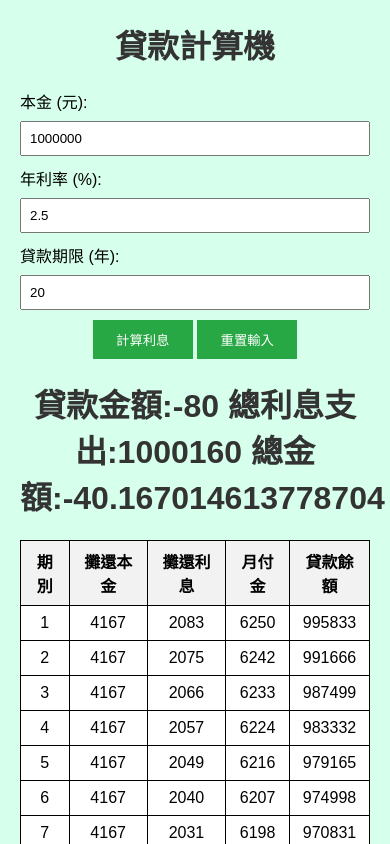
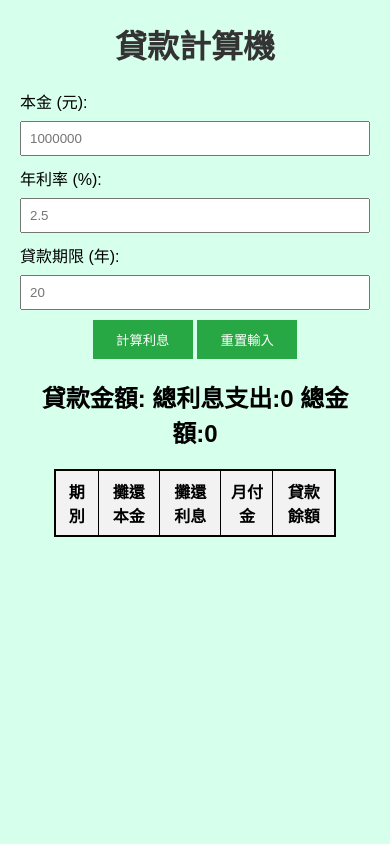
Before and after one commit to 999Tommy555/loancalc, a plain HTML site: page index.html in a window 390 px wide. Both pictures are taken after a click on the button "計算利息". Shown: the top 844 px of the page. Drawn offline with Linux system fonts and the light colour scheme.

Commit message:
完成表格縮放

```diff
--- a/index.html
+++ b/index.html
@@ -73,6 +73,26 @@
     thead {
       background-color: #f2f2f2;
     }
+
+    #tableContainer {
+      max-height: 400px;
+      overflow-y: auto;
+      border: 1px solid black;
+      width: 60%;
+      margin: 0 auto;
+    }
+
+    @media screen and (max-width: 1024px) {
+      #tableContainer {
+        width: 80%;
+      }
+    }
+
+    @media screen and (max-width: 60px) {
+      #tableContainer {
+        width: 100%;
+      }
+    }
   </style>
 </head>
 
@@ -81,13 +101,13 @@
 
   <form action="">
     <label for="principal">本金 (元):</label>
-    <input type="number" id="principal" name="principal" value="1000000" required>
+    <input type="number" id="principal" name="principal" placeholder="1000000" required>
     <br>
     <label for="rate">年利率 (%):</label>
-    <input type="number" id="rate" name="rate" step="0.01" value="2.5" required>
+    <input type="number" id="rate" name="rate" step="0.01" placeholder="2.5" required>
     <br>
     <label for="time">貸款期限 (年):</label>
-    <input type="number" id="time" name="time" value="20" required>
+    <input type="number" id="time" name="time" placeholder="20" required>
     <br>
     <div class="buttons">
       <button type="button" id="calc">計算利息</button>
@@ -98,6 +118,7 @@
 
 
   </div>
+  <div id="tableContainer">
     <table id="resultTable">
       <thead>
         <tr>
@@ -112,7 +133,7 @@
 
       </tbody>
     </table>
-
+  </div>
 
 
   <script>
@@ -125,10 +146,12 @@
 
     console.log(principalE1, rateE1, timeE1, resultTableE1);
 
-    function reset() {
+    function reset_input() {
       principalE1.innerHTML = "";
       rateE1.innerHTML = "";
       timeE1.innerHTML = "";
+      resultE1.innerHTML = "";
+      resultTableE1.innerHTML = "";
     }
     calcE1.addEventListener("click", () => {
       let principal = principalE1.value;
@@ -142,26 +165,26 @@
       //1.計算每月應還本金
       let month_pay = Math.round(principal / months);
       let tempHtml = "";
+      let total_interest = 0;
       for (let i = 0; i < months; i++) {
         //計算每月利息
         let interest = Math.round(principal * month_rate);
+        total_interest += interest;
         //本金減去每個月應還本金
         principal -= month_pay;
         //每月應還(本金+利息),剩餘貸款
         tempHtml += "<tr>";
         if (i == months - 1) {
-          tempHtml += `<td>${i + 1}</td><td>${month_pay}</td><td>${interest}</td><td>${month_pay + interest + principal}</td><td>${0}</td>`;
+          tempHtml += `<td>${i + 1}</td><td>${month_pay}</td><td>${interest}</td>
+          <td>${month_pay + interest + principal}</td><td>${0}</td>`;
         } else {
-          tempHtml += `<td>${i + 1}</td><td>${month_pay}</td><td>${interest}</td><td>${month_pay + interest}</td><td>${principal}</td>`;
+          tempHtml += `<td>${i + 1}</td><td>${month_pay}</td><td>${interest}</td>
+          <td>${month_pay + interest}</td><td>${principal}</td>`;
         }
         tempHtml += "</tr>";
-
       }
-      resultE1.innerHTML = `<h1>貸款金額:${principal} 總利息支出:${month_pay * months - principal} 總金額:${principal*((((1+month_rate)*months)*month_rate)/(((1+month_rate)*months)-1))*months}</h1>`;
+      resultE1.innerHTML = `<h2>貸款金額:${principalE1.value} 總利息支出:${total_interest} 總金額:${Number(principalE1.value) + total_interest}</h2>`;
       resultTableE1.innerHTML = tempHtml;
-
-
-
     })
   </script>
 </body>
```
Lines whose indentation alone changed are shown as unchanged.
